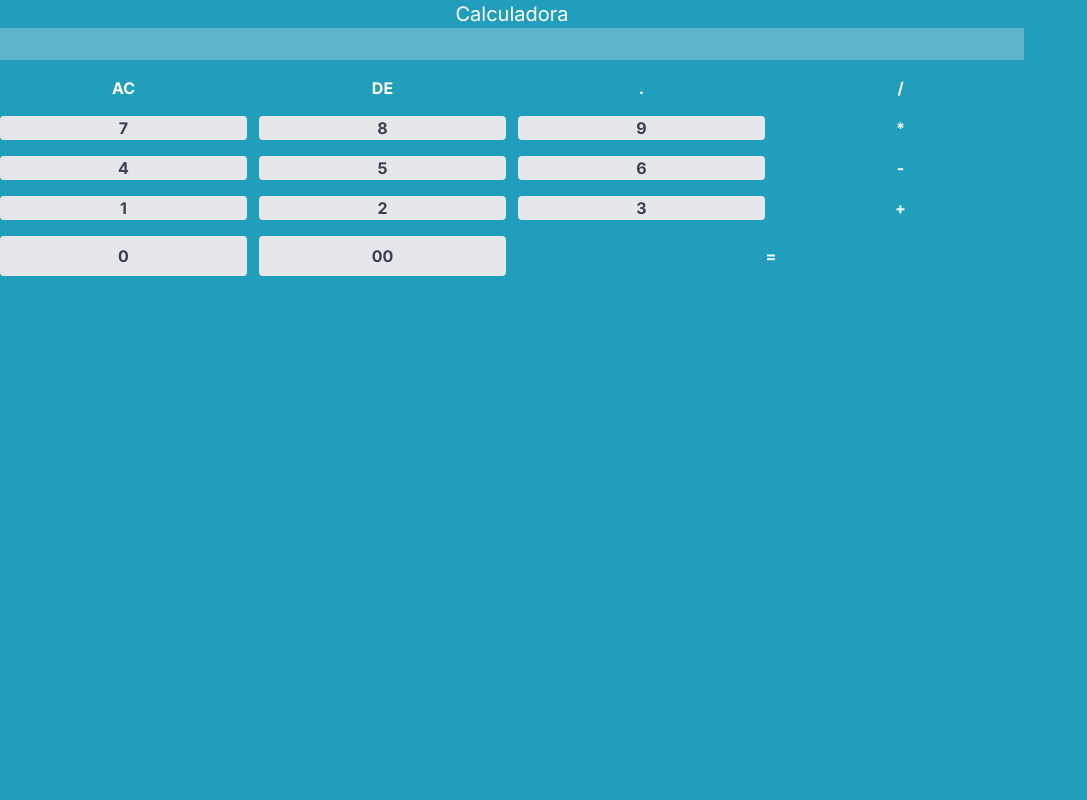
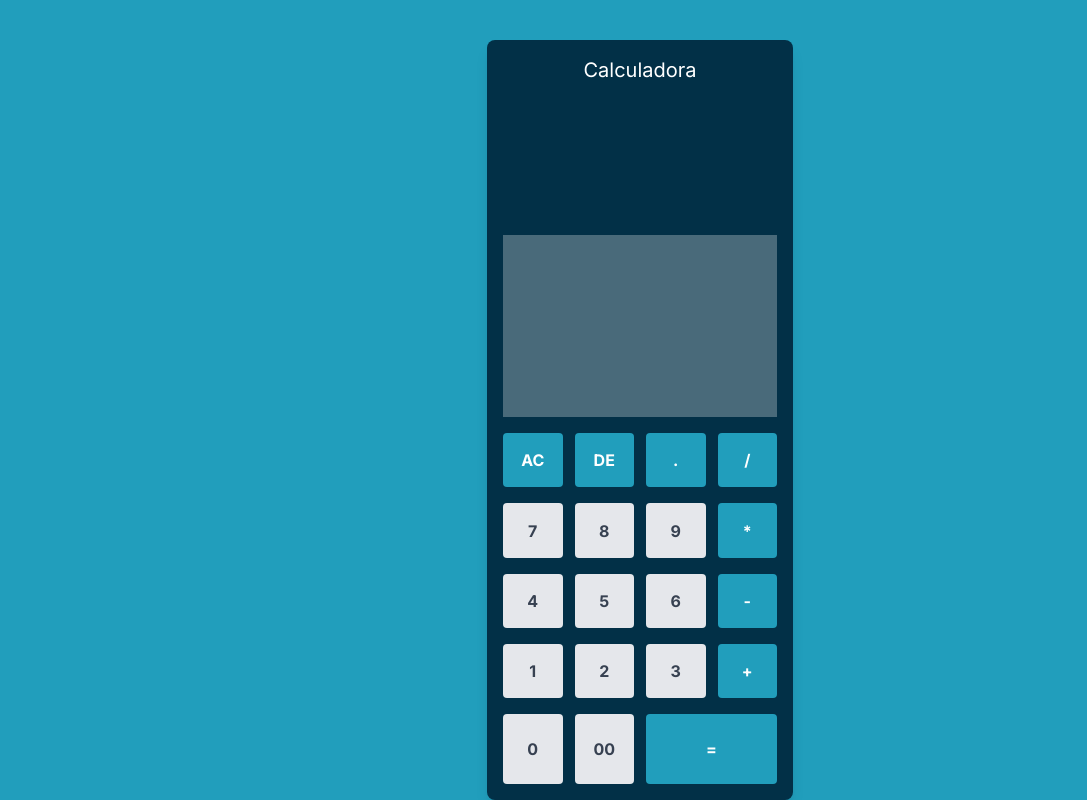
Before and after one commit to akdm77/calculator, a Next.js app: page / in a window 1280 px wide. Shown: the whole page, without its empty margins (0-1087 px from the left). Built offline with nearby package versions, Linux system fonts and the light colour scheme.

Commit message:
fourth commit

```diff
--- a/src/app/page.tsx
+++ b/src/app/page.tsx
@@ -30,11 +30,11 @@ export default function Home() {
 
 
   return (
-    <main className="container flex h-screen  bg-[#219ebc]">
-      <div className="md:container md:mx-auto rounded-lg ">
-       <h1 className=" text-center max-w-5xl text-white text-xl" >Calculadora</h1>
-       <input className=" w-full max-w-5xl text-right border-white py-1 px-5 text-2x1 text-white" type="text" value={display}  disabled/>
-       <div className="grid max-w-5xl grid-cols-4 gap-y-4 gap-x-3 mt-4">
+    <main className="flex h-screen bg-[#219ebc]">
+      <div className="container grid min-w-min max-w-5xl xl:size-auto lg:size-auto md:size-auto sm:size-full bg-[#023047] h-2/3 w-6/12 mx-auto mt-10 p-4 rounded-lg shadow-lg">
+       <h1 className="text-center text-white text-xl" >Calculadora</h1>
+       <input className="w-full text-right border-white py-1 px-5 text-2x1 text-white" type="text" value={display}  disabled/>
+       <div className="grid grid-cols-4 gap-y-4 gap-x-3 mt-4">
         <button onClick={clean} className=" flex-initial bg-[#219ebc]  text-center hover:bg-blue-700 text-white font-bold px-py rounded">AC</button>
         <button onClick={deleteNum} className=" bg-[#219ebc] text-center hover:bg-blue-700 text-white font-bold px-py rounded">DE</button>
         <button onClick={addNum} id="." className="bg-[#219ebc] hover:bg-blue-700 text-white font-bold px-py rounded">.</button>
```
